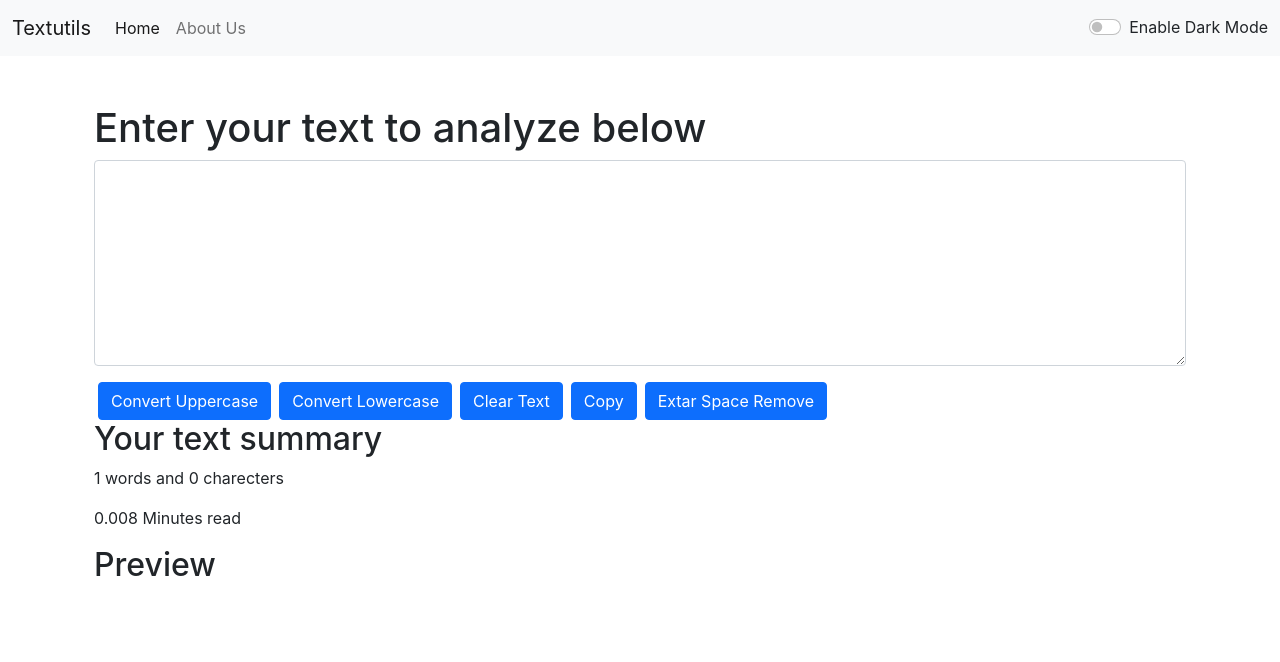
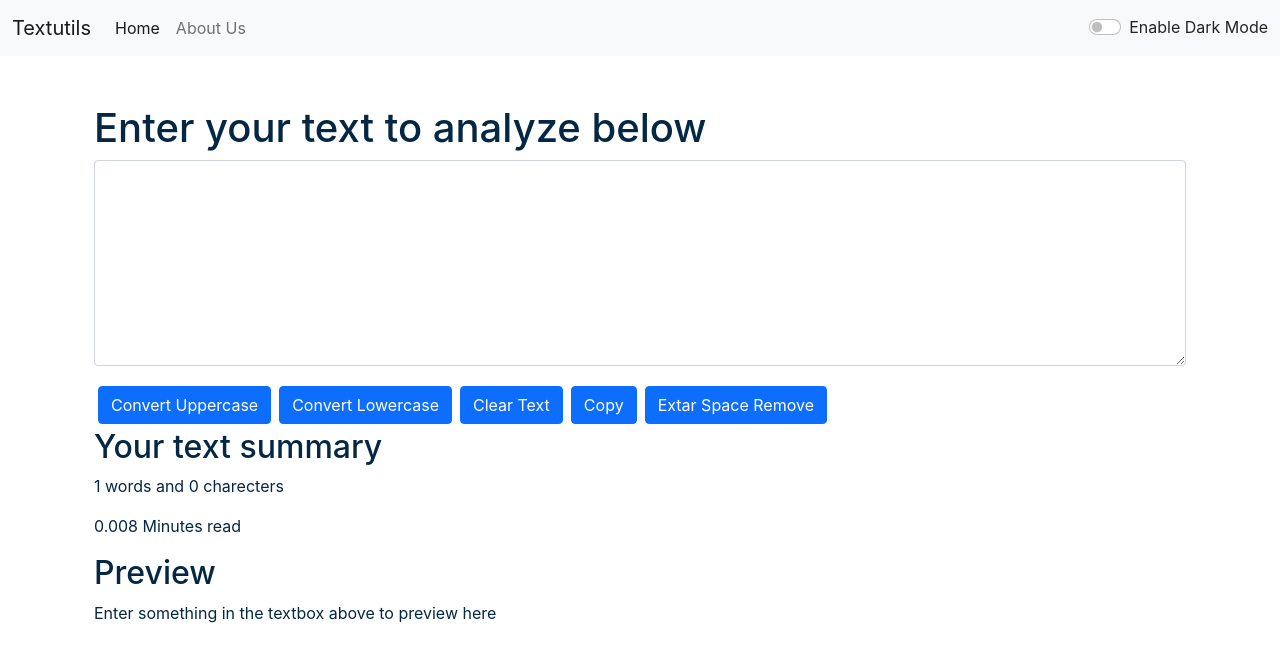
Before and after one commit to manoharportfolio/my-app, a React (Create React App) app: page / in a window 1280 px wide. Shown: the top 662 px of the page. Built offline with nearby package versions, Linux system fonts and the light colour scheme.

Commit message:
video 12 completed

```diff
--- a/src/App.js
+++ b/src/App.js
@@ -9,8 +9,10 @@ function App() {
   const toggleMode=()=>{
     if(mode === 'light'){
       setMode('dark');
+      document.body.style.backgroundColor='#042743';
     }else{
       setMode('light');
+      document.body.style.backgroundColor='white';
     }
   }
 
@@ -18,7 +20,7 @@ function App() {
     <>
       <Navbar title="Textutils" mode={mode} toggleMode={toggleMode}/>
       <div className="container my-5">
-        <TextForm heading="Enter your text to analyze below"/>
+        <TextForm heading="Enter your text to analyze below" mode={mode}/>
       </div>
     </>
   );
--- a/src/components/TextForm.js
+++ b/src/components/TextForm.js
@@ -32,29 +32,31 @@ export default function TextForm(props) {
   }
   const [text,setText] =useState('');
   return (<>
-    <div className="container">
-        <h1>{props.heading}</h1>
+    <div className="container" style={{color:props.mode === 'dark' ? 'white':'#042743'}}>
+        <h1 >{props.heading}</h1>
       <div className="mb-3">
         <textarea
          value= {text}
          onChange={handleOnChange}
           className="form-control"
           id="myBox"
+          style={{backgroundColor:props.mode === 'dark' ? 'gray':'white',color : props.mode === 'dark' ? 'white':'#042743'}}
+
           rows="8"
         ></textarea>
       </div>
-      <button className="btn btn-primary mx-1" onClick={handleUpClick}>Convert Uppercase</button>
-      <button className="btn btn-primary mx-1" onClick={handleLowClick}>Convert Lowercase</button>
-      <button className="btn btn-primary mx-1" onClick={handleClear}>Clear Text</button>
-      <button className="btn btn-primary mx-1" onClick={handleCopy}>Copy</button>
-      <button className="btn btn-primary mx-1" onClick={handleExtraSpaces}>Extar Space Remove</button>
+      <button className="btn btn-primary mx-1 my-1" onClick={handleUpClick}>Convert Uppercase</button>
+      <button className="btn btn-primary mx-1 my-1" onClick={handleLowClick}>Convert Lowercase</button>
+      <button className="btn btn-primary mx-1 my-1" onClick={handleClear}>Clear Text</button>
+      <button className="btn btn-primary mx-1 my-1" onClick={handleCopy}>Copy</button>
+      <button className="btn btn-primary mx-1 my-1" onClick={handleExtraSpaces}>Extar Space Remove</button>
     </div>
-    <div className="container">
+    <div className="container"style={{color:props.mode === 'dark' ? 'white':'#042743'}}>
       <h2>Your text summary</h2>
     <p> {text.split(" ").length} words and {text.length} charecters</p>
     <p>{0.008 * text.split(" ").length} Minutes read</p>
     <h2>Preview</h2>
-    <p>{text}</p>
+    <p>{text.length>0?text:"Enter something in the textbox above to preview here"}</p>
     </div>
     </>
   );
```
